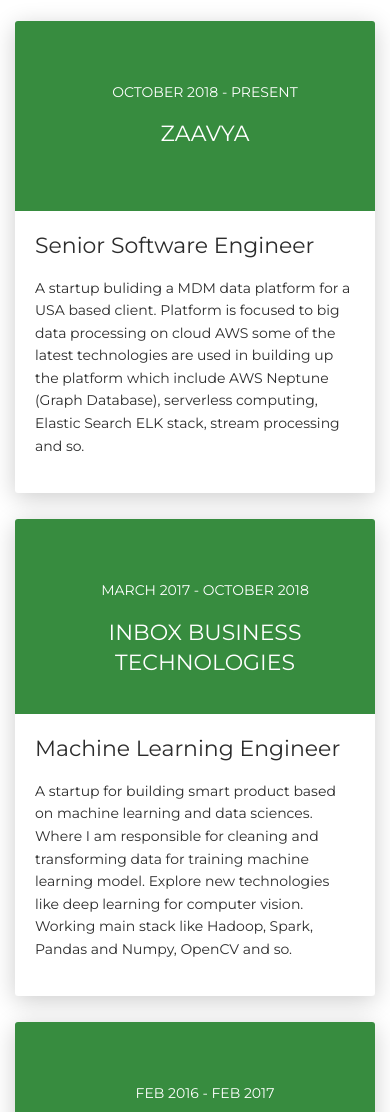
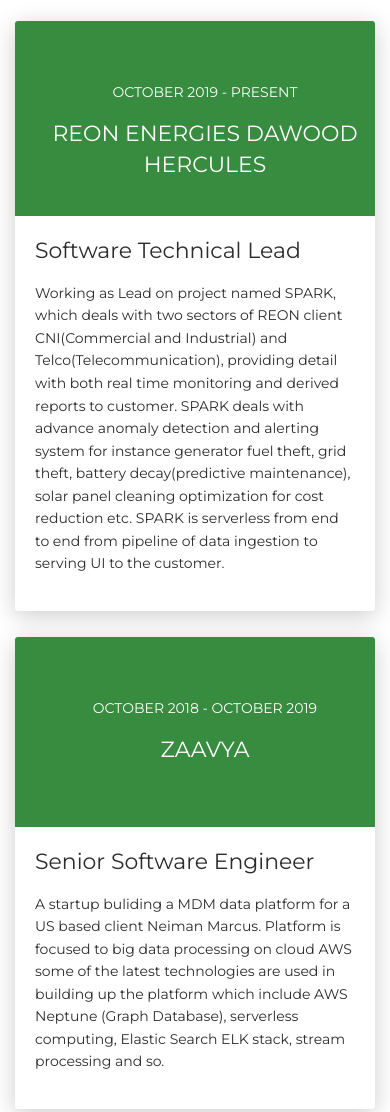
Before and after one commit to HAK-CODE/hak.github.io, a plain HTML site: page index.html in a window 390 px wide. Shown: the part 3751-4863 px from the top of the page. Drawn offline with Linux system fonts and the light colour scheme.

Commit message:
updated cv

```diff
--- a/index.html
+++ b/index.html
@@ -309,14 +309,30 @@
                     <div class="row">
                         <div class="col-md-3 bg-primary" data-aos="fade-right" data-aos-offset="50" data-aos-duration="500">
                             <div class="card-body cc-experience-header">
-                                <p>October 2018 - Present</p>
+                                <p>October 2019 - Present</p>
+                                <div class="h5">REON Energies Dawood Hercules</div>
+                            </div>
+                        </div>
+                        <div class="col-md-9" data-aos="fade-left" data-aos-offset="50" data-aos-duration="500">
+                            <div class="card-body">
+                                <div class="h5">Software Technical Lead</div>
+                                <p>Working as Lead on project named SPARK, which deals with two sectors of REON client CNI(Commercial and Industrial) and Telco(Telecommunication), providing detail with both real time monitoring and derived reports to customer. SPARK deals with advance anomaly detection and alerting system for instance generator fuel theft, grid theft, battery decay(predictive maintenance), solar panel cleaning optimization for cost reduction etc. SPARK is serverless from end to end from pipeline of data ingestion to serving UI to the customer.</p>
+                            </div>
+                        </div>
+                    </div>
+                </div>
+                <div class="card">
+                    <div class="row">
+                        <div class="col-md-3 bg-primary" data-aos="fade-right" data-aos-offset="50" data-aos-duration="500">
+                            <div class="card-body cc-experience-header">
+                                <p>October 2018 - October 2019</p>
                                 <div class="h5">Zaavya</div>
                             </div>
                         </div>
                         <div class="col-md-9" data-aos="fade-left" data-aos-offset="50" data-aos-duration="500">
                             <div class="card-body">
                                 <div class="h5">Senior Software Engineer</div>
-                                <p>A startup buliding a MDM data platform for a USA based client. Platform is focused to big data processing on cloud AWS some of
+                                <p>A startup buliding a MDM data platform for a US based client Neiman Marcus. Platform is focused to big data processing on cloud AWS some of
                                 the latest technologies are used in building up the platform which include AWS Neptune (Graph Database), serverless computing, Elastic Search ELK stack, stream processing and so.</p>
                             </div>
                         </div>
```
Also changed, not shown: 2 other files.
